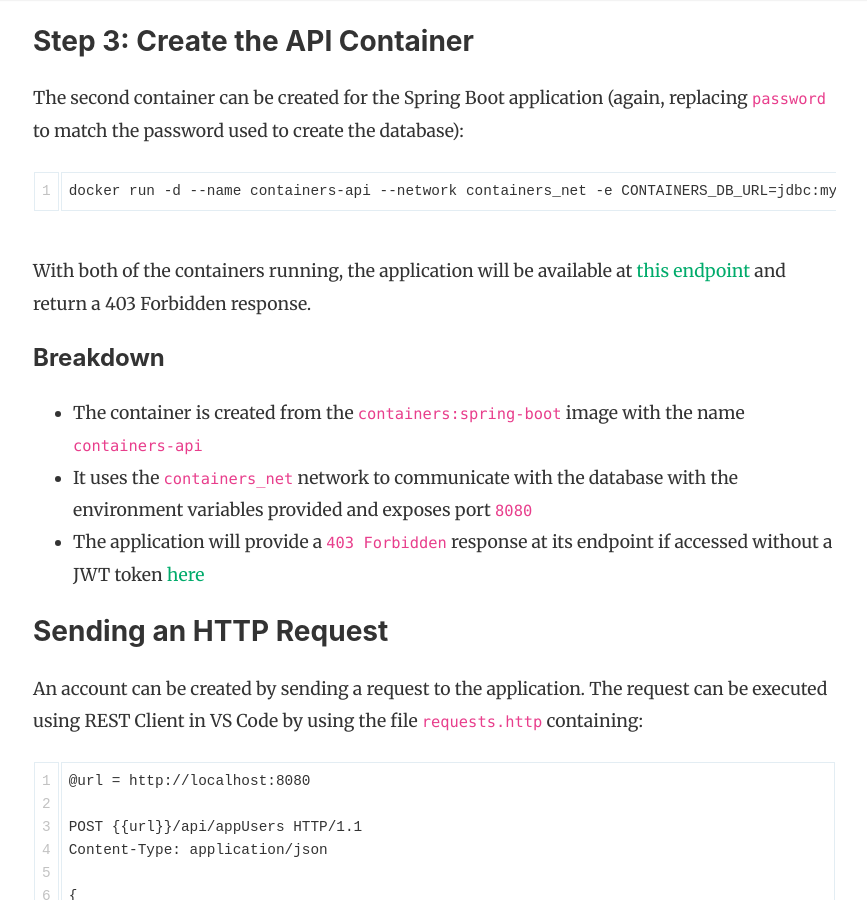
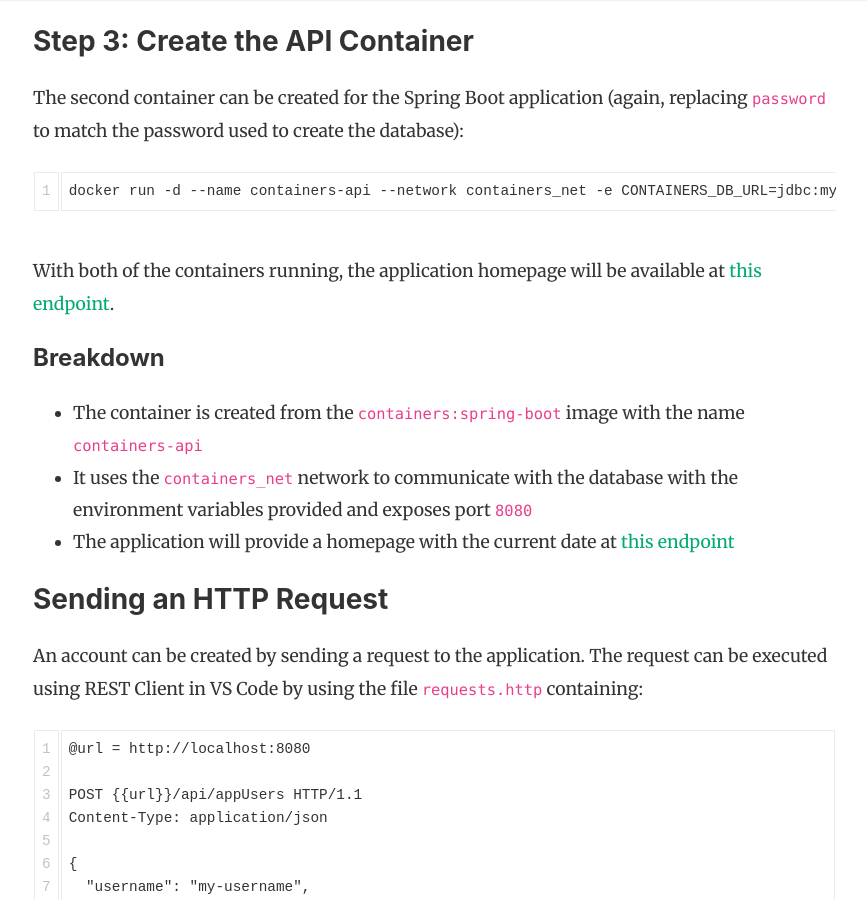
Before and after one commit to oneexists/oneexists.github.io, a Jekyll site: the page built from _posts/2022-11-30-containerize-api.md, in a window 1280 px wide and 900 px high, scrolled down 3341 px. Shown: the whole window, without its empty margins (67-934 px from the left). Built offline with Jekyll 4.4.1, drawn with Linux system fonts in a browser that asks for light colours; nearby versions of some CDN libraries.

Commit message:
update to reflect added homepage

````diff
--- a/_posts/2022-11-30-containerize-api.md
+++ b/_posts/2022-11-30-containerize-api.md
@@ -121,9 +121,8 @@ the database):
 docker run -d --name containers-api --network containers_net -e CONTAINERS_DB_URL=jdbc:mysql://containers-db:3306/containers -e CONTAINERS_DB_USERNAME=root -e CONTAINERS_DB_PASSWORD=password -p 8080:8080 containers:spring-boot
 ```
 
-With both of the containers running, the application will be available
-at [this endpoint](http://localhost:8080/api) and return a 403 Forbidden
-response.
+With both of the containers running, the application homepage will be
+available at [this endpoint](http://localhost:8080/).
 
 #### Breakdown
 
@@ -132,8 +131,8 @@ response.
 - It uses the `containers_net` network to communicate with the
   database with the environment variables provided and exposes port
   `8080`
-- The application will provide a `403 Forbidden` response at its
-  endpoint if accessed without a JWT token [here](http://localhost:8080/api)
+- The application will provide a homepage with the current date at
+  [this endpoint](http://localhost:8080/)
 
 ### Sending an HTTP Request
 
````
